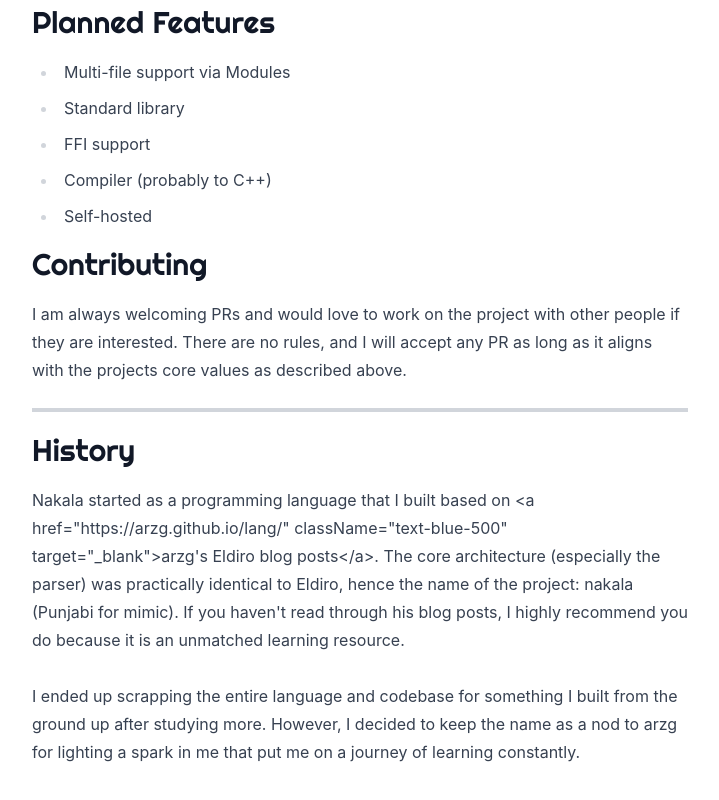
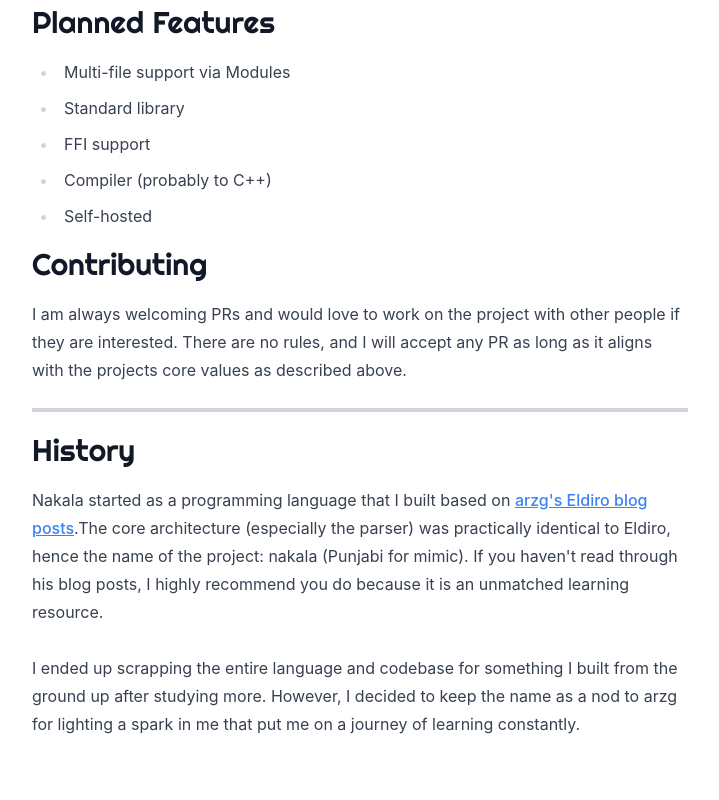
Before and after one commit to nakala-lang/website, a Next.js app: page / in a window 1280 px wide. Shown: the part 722-1522 px from the top of the page, without its empty margins (96-815 px from the left). Built offline with nearby package versions, Linux system fonts and the light colour scheme.

Commit message:
fix: homepage escpaing text

```diff
--- a/pages/index.tsx
+++ b/pages/index.tsx
@@ -72,8 +72,9 @@ const Home: NextPage = () => {
 
         <h3 className="font-righteous font-light -mt-1 text-3xl">History</h3>
         <p>
-          {`Nakala started as a programming language that I built based on <a href="https://arzg.github.io/lang/" className="text-blue-500" target="_blank">arzg's
-          Eldiro blog posts</a>. The core architecture (especially the parser) was
+          {`Nakala started as a programming language that I built based on `}
+          <a href="https://arzg.github.io/lang/" className="text-blue-500" target="_blank">{"arzg's Eldiro blog posts"}</a>.
+          {`The core architecture (especially the parser) was
           practically identical to Eldiro, hence the name of the project: nakala
           (Punjabi for mimic). If you haven't read through his blog posts, I
           highly recommend you do because it is an unmatched learning resource.`}
```
